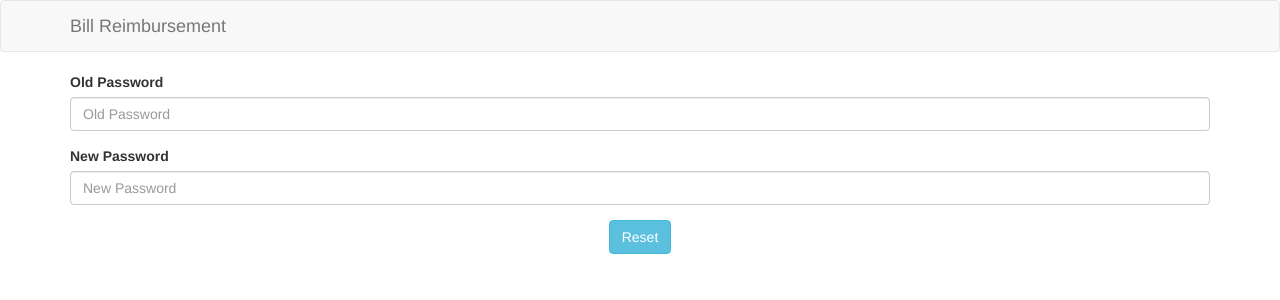
After one commit to ishween/Bill-Reimbursement, a Flask app: page /manager/reset in a window 1280 px wide. The commit adds this page. Shown: the top 300 px of the page. Run offline with Flask 2, Linux system fonts and the light colour scheme; some libraries are stand-ins or nearby versions.

Commit message:
reset password manager

```diff
--- a/src/models/managers/views.py
+++ b/src/models/managers/views.py
@@ -3,6 +3,7 @@ from werkzeug.utils import redirect
 import src.models.managers.error as managerErrors
 from src.models.managers.manager import Manager
 import src.decorators as manager_decorators
+from src.db.utils import Utils
 
 __author__ = 'ishween'
 
@@ -61,3 +62,19 @@ def view_managers(company_id):
 def get_managers_by_department(department_id):
     managers = Manager.get_by_department_id(department_id)
     return managers
+
+@manager_blueprint.route('/manager/reset', methods = ['GET', 'POST'])
+def reset_password():
+    if request.method == 'POST':
+        email = session['email']
+        old_password = request.form['old_password']
+        new_password = request.form['new_password']
+        try:
+            employee = Manager.is_reset_password_valid(email, old_password)
+            employee.password = Utils.hash_password(new_password)
+            employee.update_to_db()
+            return redirect(url_for('bills.view_bills_to_manager', sort_type="default", filter_type="pending"))
+        except managerErrors.IncorrectPasswordError as error:
+            return error.message
+
+    return render_template('managers/reset_password.html')
--- /dev/null
+++ b/src/templates/managers/reset_password.html
@@ -0,0 +1,16 @@
+{% extends "base.html" %}
+{% block content %}
+     <div class="form">
+        <form action="{{ url_for('manager.reset_password') }}" method="post">
+            <div class="form-group">
+                <label class="password">Old Password</label>
+                <input type="password" class="form-control" id="old_password" name="old_password" placeholder="Old Password">
+            </div>
+            <div class="form-group">
+                <label class="password">New Password</label>
+                <input type="password" class="form-control" id="new_password" name="new_password" placeholder="New Password">
+            </div>
+            <center><button type="submit" class="btn btn-info">Reset</button></center>
+        </form>
+    </div>
+{% endblock %}
--- a/src/templates/managers/view_bills.html
+++ b/src/templates/managers/view_bills.html
@@ -1,5 +1,8 @@
 {% extends "base.html" %}
 {% block content %}
+    <div class="reset">
+        <a class="btn btn-warning" href="{{ url_for('employees.reset_password') }}">Reset Password</a>
+    </div>
     <h1>Bills</h1>
     <label class="input-group-addon glyphicon glyphicon-sort" style="width: 50px;">
         <select class="selectpicker show-ticks" onchange="location = this.value;">
```
Also changed, not shown: src/models/managers/manager.py (+9 -0 lines).
